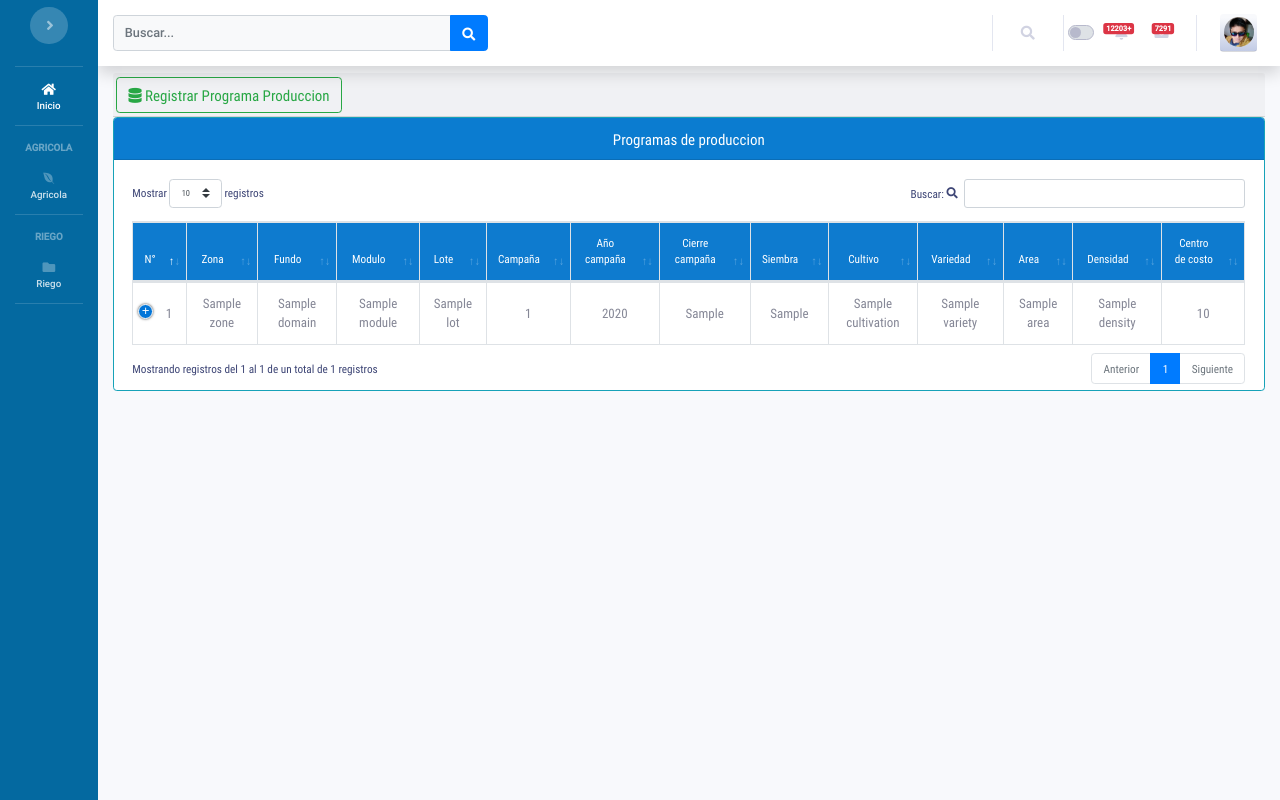
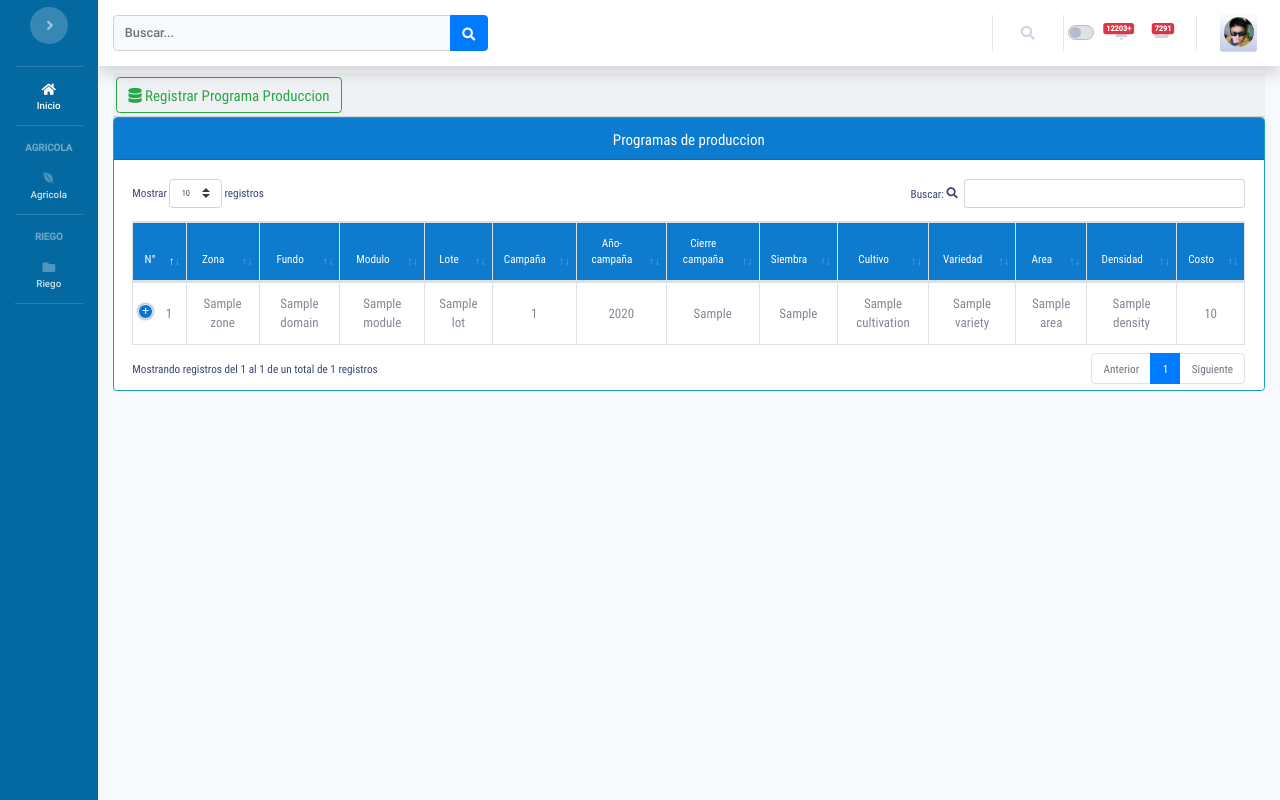
Before and after one commit to witalo/salvio, a Django app: template templates/agricultural/production_program_list.html in a window 1280 px wide. Run offline with Django 3.2, Linux system fonts and the light colour scheme; the template is opened without the code that fills it: most values are stand-ins (such as "Sample title", 1, 10 or a date in 2020); some libraries are stand-ins or nearby versions; some web fonts are replaced.

Commit message:
sdhsdhdssss

```diff
--- a/templates/agricultural/production_program_grid.html
+++ b/templates/agricultural/production_program_grid.html
@@ -18,14 +18,14 @@
                         <th class="font-weight-normal">Modulo</th>
                         <th class="font-weight-normal">Lote</th>
                         <th class="font-weight-normal">Campaña</th>
-                        <th class="font-weight-normal">Año campaña</th>
+                        <th class="font-weight-normal">Año-campaña</th>
                         <th class="font-weight-normal">Cierre campaña</th>
                         <th class="font-weight-normal">Siembra</th>
                         <th class="font-weight-normal">Cultivo</th>
                         <th class="font-weight-normal">Variedad</th>
                         <th class="font-weight-normal">Area</th>
                         <th class="font-weight-normal">Densidad</th>
-                        <th class="font-weight-normal">Centro de costo</th>
+                        <th class="font-weight-normal">Costo</th>
                         <th class="font-weight-normal">Responsable</th>
                         <th class="font-weight-normal">Estado</th>
                         <th class="font-weight-normal">Acción</th>
```
